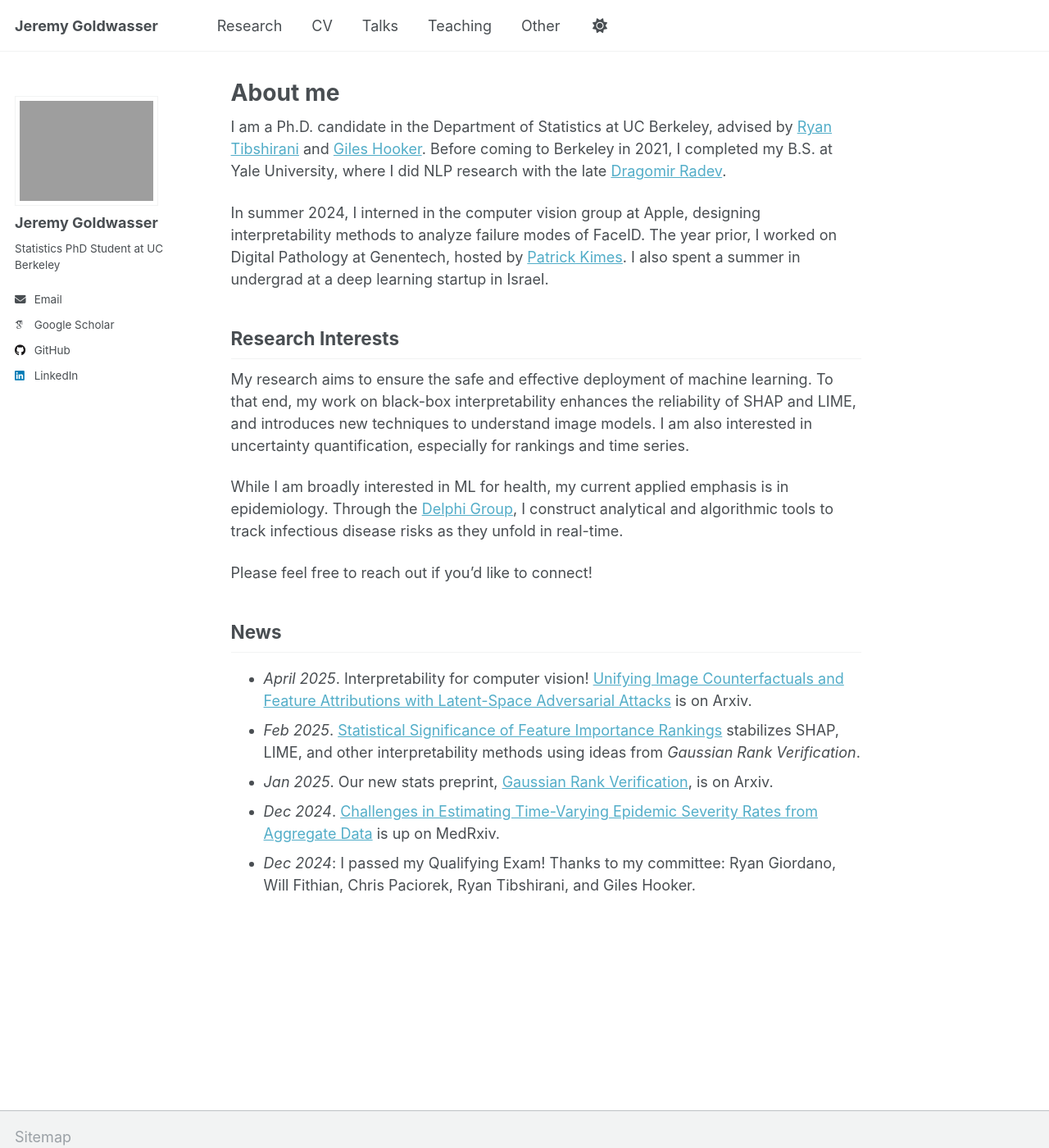
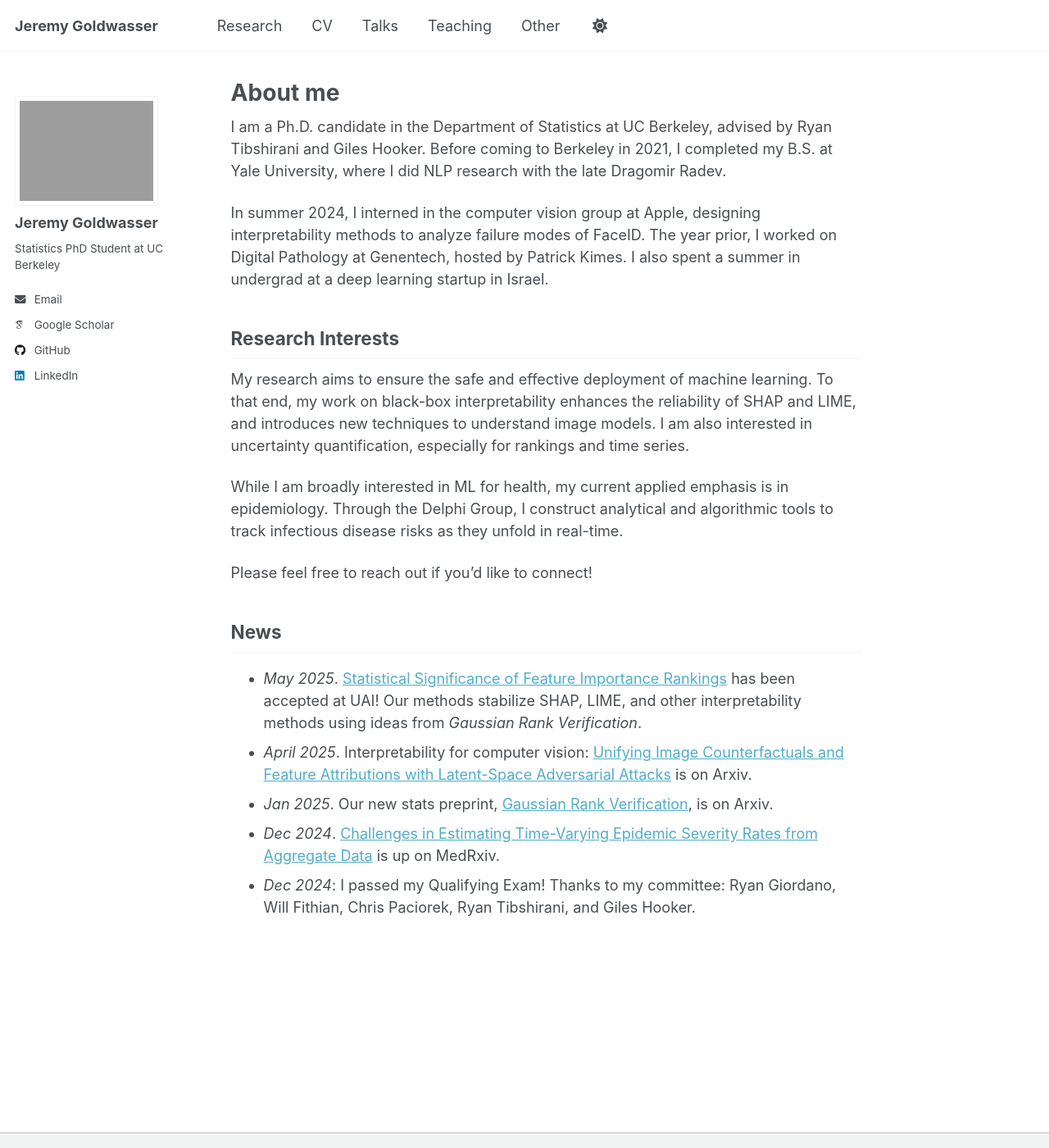
Before and after one commit to jeremy-goldwasser/jeremy-goldwasser.github.io, a Jekyll site: the page built from _pages/about.md, in a window 1280 px wide and 1400 px high. Shown: the whole window at 82% size. Built offline with Jekyll 4.4.1, drawn with Linux system fonts in a browser that asks for light colours; some web fonts are replaced.

Commit message:
Update about.md

```diff
--- a/_pages/about.md
+++ b/_pages/about.md
@@ -9,22 +9,22 @@ redirect_from:
 ---
 
 
-I am a Ph.D. candidate in the Department of Statistics at UC Berkeley, advised by [Ryan Tibshirani](https://www.stat.berkeley.edu/~ryantibs/) and [Giles Hooker](https://gileshooker.com/). Before coming to Berkeley in 2021, I completed my B.S. at Yale University, where I did NLP research with the late [Dragomir Radev](https://seas.yale.edu/news-events/news/memoriam-dragomir-radev-professor-computer-science).
+I am a Ph.D. candidate in the Department of Statistics at UC Berkeley, advised by Ryan Tibshirani and Giles Hooker. Before coming to Berkeley in 2021, I completed my B.S. at Yale University, where I did NLP research with the late Dragomir Radev.
 
-In summer 2024, I interned in the computer vision group at Apple, designing interpretability methods to analyze failure modes of FaceID. The year prior, I worked on Digital Pathology at Genentech, hosted by [Patrick Kimes](https://www.pkimes.com/). I also spent a summer in undergrad at a deep learning startup in Israel.
+In summer 2024, I interned in the computer vision group at Apple, designing interpretability methods to analyze failure modes of FaceID. The year prior, I worked on Digital Pathology at Genentech, hosted by Patrick Kimes. I also spent a summer in undergrad at a deep learning startup in Israel.
 
 
 ## Research Interests
 
 My research aims to ensure the safe and effective deployment of machine learning. To that end, my work on black-box interpretability enhances the reliability of SHAP and LIME, and introduces new techniques to understand image models. I am also interested in uncertainty quantification, especially for rankings and time series.
 
-While I am broadly interested in ML for health, my current applied emphasis is in epidemiology. Through the [Delphi Group](https://delphi.cmu.edu/), I construct analytical and algorithmic tools to track infectious disease risks as they unfold in real-time.
+While I am broadly interested in ML for health, my current applied emphasis is in epidemiology. Through the Delphi Group, I construct analytical and algorithmic tools to track infectious disease risks as they unfold in real-time.
 
 Please feel free to reach out if you'd like to connect!
 
 ## News
-- *April 2025*. Interpretability for computer vision! [Unifying Image Counterfactuals and Feature Attributions with Latent-Space Adversarial Attacks](https://arxiv.org/abs/2504.15479) is on Arxiv.
-- *Feb 2025*. [Statistical Significance of Feature Importance Rankings](https://arxiv.org/abs/2401.15800) stabilizes SHAP, LIME, and other interpretability methods using ideas from *Gaussian Rank Verification*.
+- *May 2025*. [Statistical Significance of Feature Importance Rankings](https://arxiv.org/abs/2401.15800) has been accepted at UAI! Our methods stabilize SHAP, LIME, and other interpretability methods using ideas from *Gaussian Rank Verification*.
+- *April 2025*. Interpretability for computer vision: [Unifying Image Counterfactuals and Feature Attributions with Latent-Space Adversarial Attacks](https://arxiv.org/abs/2504.15479) is on Arxiv.
 - *Jan 2025*. Our new stats preprint, [Gaussian Rank Verification](https://arxiv.org/abs/2501.14142), is on Arxiv.
 - *Dec 2024*. [Challenges in Estimating Time-Varying Epidemic Severity Rates from Aggregate Data](https://www.medrxiv.org/content/10.1101/2024.12.27.24319518v1) is up on MedRxiv.
 - *Dec 2024*: I passed my Qualifying Exam! Thanks to my committee: Ryan Giordano, Will Fithian, Chris Paciorek, Ryan Tibshirani, and Giles Hooker.
```
